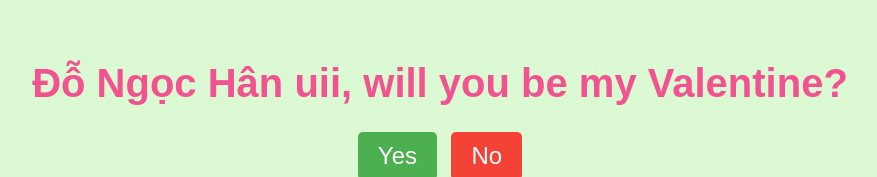
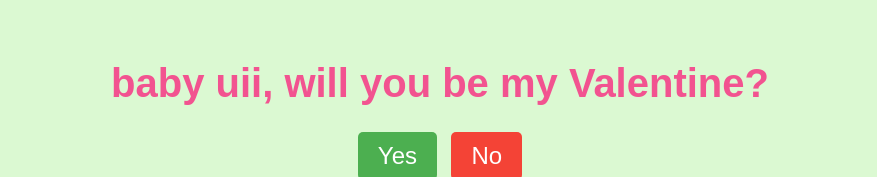
Before and after one commit to kiethippo/Blindbox, a plain HTML site: page index.html in a window 1280 px wide. Shown: the part 131-308 px from the top of the page, without its empty margins (200-1077 px from the left). Drawn offline with Linux system fonts and the light colour scheme; no server answers.

Commit message:
Update index.html

```diff
--- a/index.html
+++ b/index.html
@@ -3,12 +3,12 @@
 <head>
     <meta charset="UTF-8">
     <meta name="viewport" content="width=device-width, initial-scale=1.0">
-    <title>Tặng choa bé Hân iuu dấu^^</title>
+    <title>Tặng choa người iu^^</title>
     <link rel="stylesheet" href="styles.css">
 </head>
 <body>
     <div class="container">
-        <h1>Đỗ Ngọc Hân uii, will you be my Valentine?</h1>
+        <h1>baby uii, will you be my Valentine?</h1>
         <div class="buttons">
             <button class="yes-button" onclick="handleYesClick()">Yes</button>
             <button class="no-button" onclick="handleNoClick()">No</button>
```
